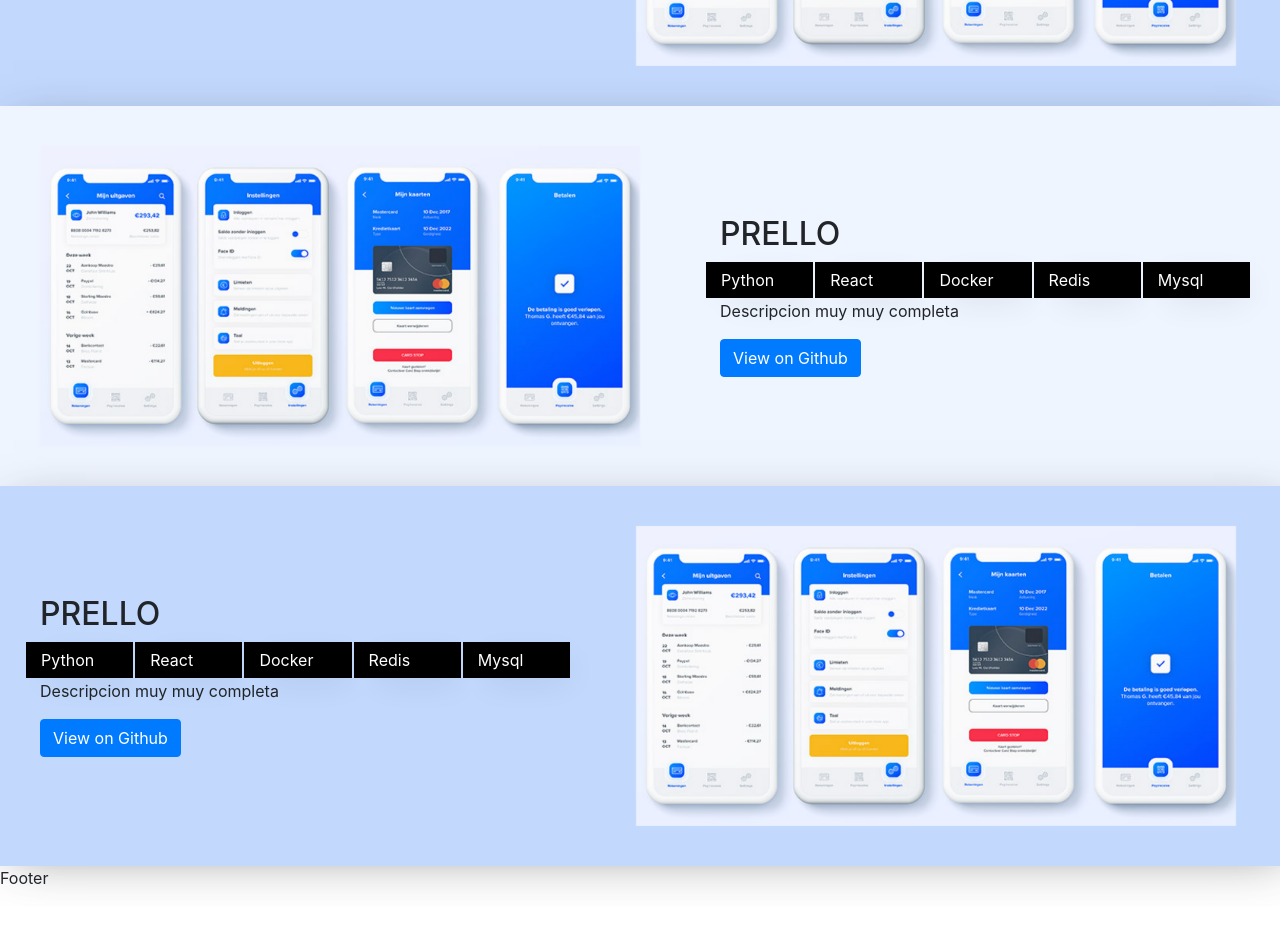
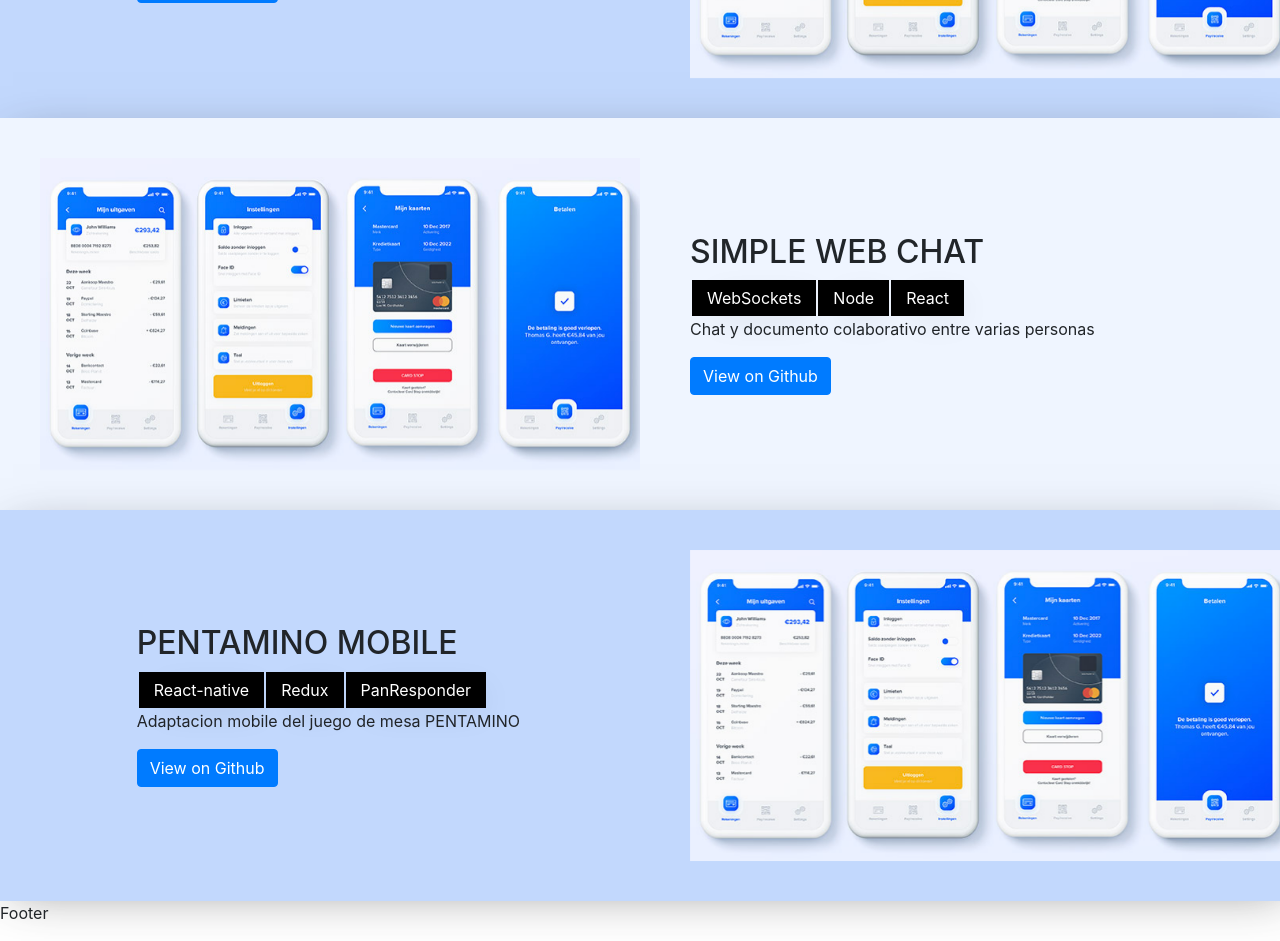
Before and after one commit to Nico9813/PortfolioWeb, a React (Create React App) app: page / in a window 1280 px wide. Shown: the part 680-1621 px from the top of the page. Before the commit the page ends 1586 px from the top, so only its background shows below. Built offline with nearby package versions, Linux system fonts and the light colour scheme.

Commit message:
cargo proyectos

```diff
--- a/src/App.css
+++ b/src/App.css
@@ -28,7 +28,6 @@
 }
 
 .projectCol {
-  min-width: 45%;
   align-content: center;
   align-items: center;
   margin: 10px;
--- a/src/App.js
+++ b/src/App.js
@@ -6,12 +6,30 @@ import { Footer } from './components/Footer'
 
 import './App.css';
 
-const proyectoPrueba = {
+import Pentamino from './components/prueba.png'
+
+const PRELLO = {
   titulo: "PRELLO",
-  descripcion: "Descripcion muy muy completa",
-  image: "https://es.wikipedia.org/wiki/Imagen#/media/Archivo:Image_created_with_a_mobile_phone.png",
-  tecnologias: ["Python","React","Docker","Redis","Mysql"],
+  descripcion: "Aplicacion de administracion de proyectos con interfaz web",
+  imagenes: require('./components/prueba.png'),
+  tecnologias: ["Python", "React", "Docker", "Redis", "Mysql"],
   github: "https://github.com/Nico9813/Prello"
+}
+
+const CHAT = {
+  titulo: "SIMPLE WEB CHAT",
+  descripcion: "Chat y documento colaborativo entre varias personas ",
+  imagenes: Pentamino,
+  tecnologias: ["WebSockets", "Node", "React"],
+  github: "https://github.com/Nico9813/Sala_chat.git"
+}
+
+const PENTAMINO = {
+  titulo: "PENTAMINO MOBILE",
+  descripcion: "Adaptacion mobile del juego de mesa PENTAMINO",
+  imagenes: Pentamino,
+  tecnologias: ["React-native", "Redux", "PanResponder"],
+  github: "https://github.com/Nico9813/Pentamino"
 }
 
 function App() {
@@ -19,9 +37,9 @@ function App() {
     <div>
       <CustomNavBar></CustomNavBar>
       <Header></Header>
-      <Project proyecto={proyectoPrueba} contador={0}></Project>
-      <Project proyecto={proyectoPrueba} contador={1}></Project>
-      <Project proyecto={proyectoPrueba} contador={2}></Project>
+      <Project proyecto={PRELLO} contador={0}></Project>
+      <Project proyecto={CHAT} contador={1}></Project>
+      <Project proyecto={PENTAMINO} contador={2}></Project>
       <Footer></Footer>
     </div>
   );
--- a/src/components/Project.js
+++ b/src/components/Project.js
@@ -1,7 +1,5 @@
 import React from 'react'
 import { Container, Row, Col, Button } from 'reactstrap'
-
-const coloresTecnologias = ['#dedede', '#00a2ff']
 
 export const Project = (props) => {
 
@@ -12,23 +10,23 @@ export const Project = (props) => {
     return (
         <div>
             <Row className='projectRow' style={{ backgroundColor: left ? '#eff5ff' : '#c2d8fd' }}>
-                    <Col lg={{ size: 'auto', order: left }} className='projectCol float-right'>
+                    <Col lg={{ size: 5, order: left,offset:1 }} className='projectCol'>
                         <Container>
                             <h2>{proyectoActual.titulo}</h2>
-                            <Row>
+                            <Row style={{marginLeft:1}}>
                                 {proyectoActual.tecnologias.map((item, index) =>
-                                    <Col className="tecnologia" >
-                                        <a>{item}</a>
+                                    <Col xs={{size:'auto'}} className="tecnologia" >
+                                        <h7>{item}</h7>
                                     </Col>
                                 )}
                             </Row>
                             <p>{proyectoActual.descripcion}</p>
-                            <Button color="primary">View on Github</Button>
+                            <Button onClick={() => window.location.href= proyectoActual.github } color="primary">View on Github</Button>
                         </Container>
                     </Col>
-                    <Col lg={{ size: 'auto', order: right }} className='projectCol float-left'>
+                    <Col lg={{ size: 5, order: right }} className='projectCol'>
                         <Container>
-                            <img src={require("./prueba.png")} alt="Girl in a jacket" width="600" height="300" />
+                            <img src={proyectoActual.imagenes} width="600"/>
                         </Container>
                     </Col>
             </Row>
```
Also changed, not shown: src/components/pentamino_1.png (added), src/components/pentamino_2.png (added).
